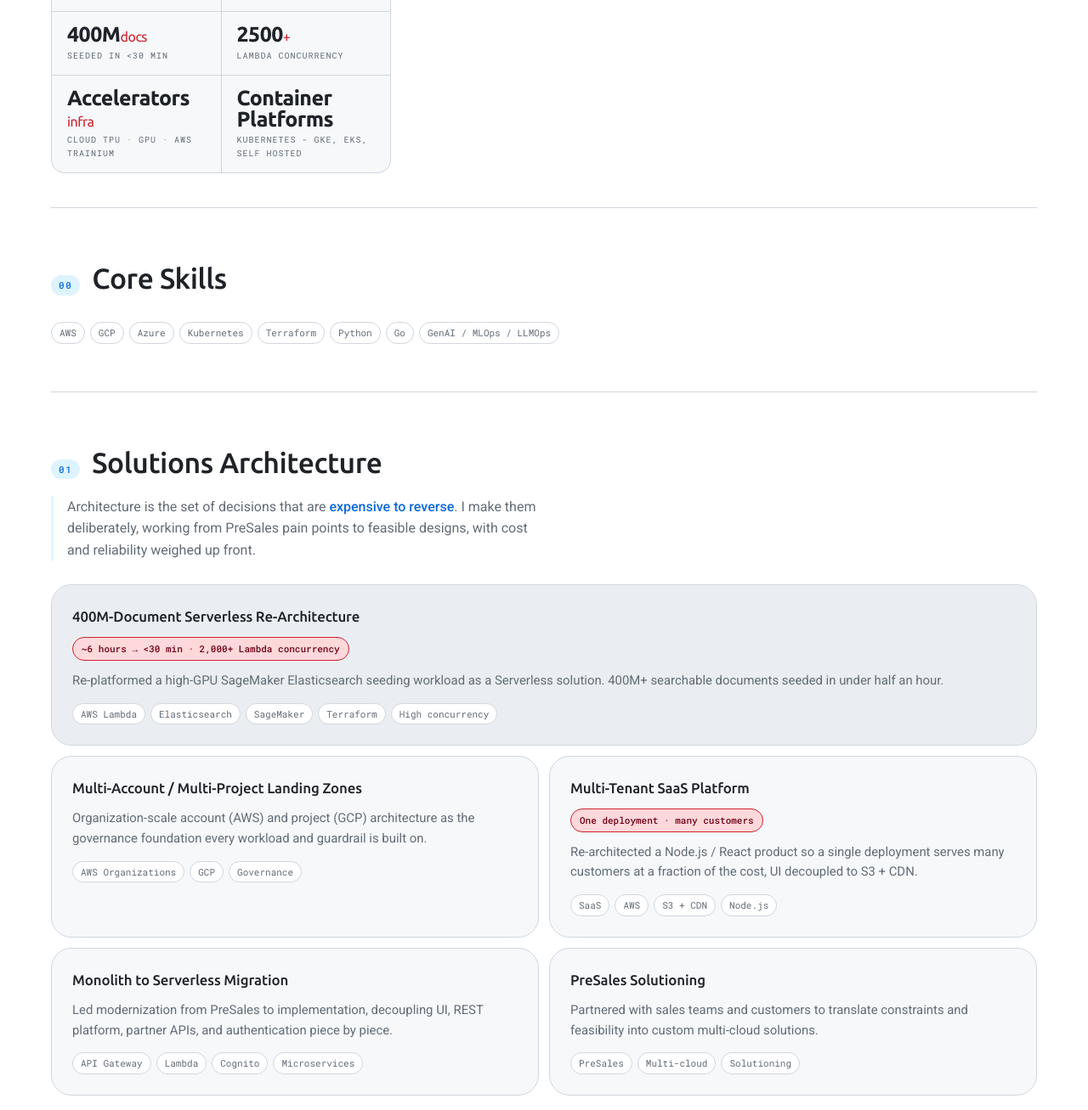
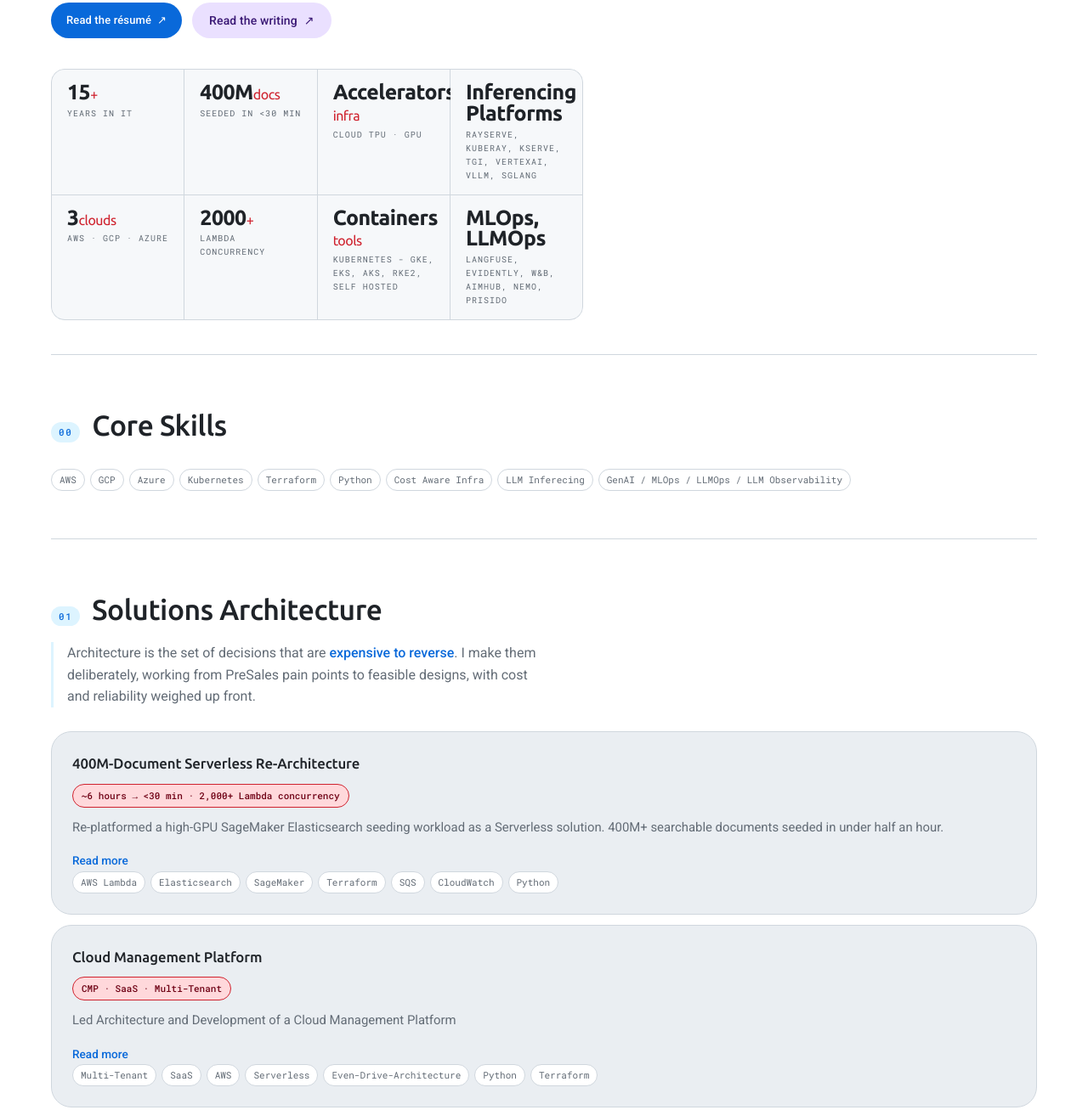
Before and after one commit to ravishtiwari/ravishtiwari.github.io, an Eleventy site: page src/index.njk in a window 1280 px wide. Shown: the part 703-2010 px from the top of the page at 85% size. Built offline with nearby package versions, Linux system fonts and the light colour scheme; Eleventy itself is replaced by a stand-in of ours; files that its build step writes are made by us from their sources; a web font is replaced by a local one.

Commit message:
Added more projects

```diff
--- a/assets/site.js
+++ b/assets/site.js
@@ -36,6 +36,24 @@
     revealEls.forEach(function (element) { observer.observe(element); });
   } else revealEls.forEach(function (element) { element.classList.add('in'); });
 
+  // Card expand / collapse
+  document.querySelectorAll('.card-expand-btn').forEach(function(btn) {
+    btn.addEventListener('click', function(e) {
+      e.stopPropagation();
+      var details = btn.previousElementSibling;
+      var expanded = btn.getAttribute('aria-expanded') === 'true';
+      if (expanded) {
+        details.classList.remove('open');
+        btn.setAttribute('aria-expanded', 'false');
+        btn.textContent = 'Read more';
+      } else {
+        details.classList.add('open');
+        btn.setAttribute('aria-expanded', 'true');
+        btn.textContent = 'Show less';
+      }
+    });
+  });
+
   if (window.pdfjsLib) window.pdfjsLib.GlobalWorkerOptions.workerSrc = 'https://cdnjs.cloudflare.com/ajax/libs/pdf.js/3.11.174/pdf.worker.min.js';
   function updatePdfUi() { document.getElementById('pdf-pages').textContent = pdfTotal ? pdfPage + ' / ' + pdfTotal : '— / —'; document.getElementById('pdf-prev').disabled = pdfPage <= 1; document.getElementById('pdf-next').disabled = pdfPage >= pdfTotal || !pdfTotal; }
   function renderPdfPage(pageNumber) { pdfDoc.getPage(pageNumber).then(function (page) { var canvas = document.getElementById('pdf-canvas'); var area = canvas.parentElement; var nativeViewport = page.getViewport({ scale: 1 }); var viewport = page.getViewport({ scale: Math.min((area.clientWidth - 48) / nativeViewport.width, 2.4) }); canvas.width = viewport.width; canvas.height = viewport.height; canvas.style.display = 'block'; page.render({ canvasContext: canvas.getContext('2d'), viewport: viewport }); }); }
--- a/assets/style.css
+++ b/assets/style.css
@@ -181,11 +181,15 @@
 
   /* M3 metric cards — surface container elevated */
   .metrics{
-    display:grid;grid-template-columns:1fr 1fr;gap:1px;
+    display:grid;grid-template-columns:repeat(4,minmax(0,1fr));grid-template-rows:repeat(2,auto);
+    grid-auto-flow:column;gap:1px;
     background:var(--md-sys-outline-variant);
     border:1px solid var(--md-sys-outline-variant);
     border-radius:var(--md-sys-shape-lg);overflow:hidden;
-    max-width:400px
+    max-width:none
+  }
+  @media(max-width:640px){
+    .metrics{grid-template-columns:repeat(2,minmax(0,1fr));grid-template-rows:none;grid-auto-flow:row}
   }
   .metric-card{background:var(--md-sys-surface-container);padding:14px 18px}
   .metric-card .val{
@@ -287,6 +291,24 @@
     font-size:1.05rem;margin-bottom:10px;letter-spacing:-.005em
   }
   .card p{margin:0 0 14px;color:var(--md-sys-on-surface-variant);font-size:.93rem;line-height:1.6}
+  /* ── card expand / collapse ─────────────────────────────────── */
+  .card-details{
+    display:none;color:var(--md-sys-on-surface-variant);
+    font-size:.91rem;line-height:1.65;
+    margin:0 0 12px;padding:10px 0 0;
+    border-top:1px solid var(--md-sys-outline-variant)
+  }
+  .card-details.open{display:block;animation:cardExpand .25s ease forwards}
+  @keyframes cardExpand{
+    from{opacity:0;transform:translateY(-6px)}
+    to{opacity:1;transform:translateY(0)}
+  }
+  .card-expand-btn{
+    font-family:var(--md-ref-typeface-plain);font-size:.85rem;font-weight:500;
+    color:var(--md-sys-primary);background:none;border:none;
+    padding:2px 0;cursor:pointer;transition:color .2s
+  }
+  .card-expand-btn:hover{color:var(--md-sys-on-surface)}
   /* M3 assist chip for metrics */
   .chip-metric{
     display:inline-flex;align-items:center;
--- a/src/_data/capabilities.yaml
+++ b/src/_data/capabilities.yaml
@@ -8,20 +8,30 @@
       metric: ~6 hours → <30 min · 2,000+ Lambda concurrency
       span: span2
       description: Re-platformed a high-GPU SageMaker Elasticsearch seeding workload as a Serverless solution. 400M+ searchable documents seeded in under half an hour.
-      tags: [AWS Lambda, Elasticsearch, SageMaker, Terraform, High concurrency]
+      details: "Re-platformed a GPU-heavy ML training pipeline into a fully serverless architecture. Converted exploratory IPython notebooks into production Lambda functions, enabling 400M+ searchable documents to be seeded in under 30 minutes with 2,000+ concurrent Lambda executions orchestrated via SQS and managed by Terraform."
+      tags: [AWS Lambda, Elasticsearch, SageMaker, Terraform, SQS, CloudWatch, Python]
+    - title: Cloud Management Platform
+      metric: CMP ·  SaaS · Multi-Tenant
+      span: span2
+      description: Led Architecture and Development of a Cloud Management Platform
+      details: "Architected and let development of a multi-tenant CMP platform on AWS. A CMP that that usage Read-Only access of customers AWS and Azure account, gathers details of spend, running infra, utilisation and other FinOps metrices. Based on FinOps metrics recommend - Cost Saving recommendations and AWS Best Practices and help customers save on infra cost, improve account security posture and implement best practices."
+      tags: [Multi-Tenant, SaaS, AWS, Serverless, Even-Drive-Architecture, Python, Terraform]
     - title: Multi-Account / Multi-Project Landing Zones
       description: Organization-scale account (AWS) and project (GCP) architecture as the governance foundation every workload and guardrail is built on.
-      tags: [AWS Organizations, GCP, Governance]
+      tags: [AWS Organizations, GCP, Governance, Landing Zones]
     - title: Multi-Tenant SaaS Platform
       metric: One deployment · many customers
-      description: Re-architected a Node.js / React product so a single deployment serves many customers at a fraction of the cost, UI decoupled to S3 + CDN.
-      tags: [SaaS, AWS, S3 + CDN, Node.js]
+      description: Re-architected a Node.js + Python and React product so a single deployment serves many customers at a fraction of the cost, UI decoupled to S3 + CDN.
+      details: "Migrated a monolithic Node.js / React application to a single-deployment multi-tenant architecture. Decoupled the UI to S3 + CDN, implemented tenant isolation at the data layer, and reduced per-customer infrastructure cost significantly compared to the original per-tenant deployment model."
+      tags: [Multi-Tenant, SaaS, AWS, S3, CDN, Node.js, Python, Terraform]
     - title: Monolith to Serverless Migration
       description: Led modernization from PreSales to implementation, decoupling UI, REST platform, partner APIs, and authentication piece by piece.
-      tags: [API Gateway, Lambda, Cognito, Microservices]
+      details: "Led end-to-end modernisation from presales solutioning through implementation. Decomposed a monolithic application by decoupling the UI first, then REST APIs, then partner integrations, and finally authentication — each phase delivered independently with zero-downtime cutover. Stack: API Gateway, Lambda, Cognito, S3."
+      tags: [API Gateway, Lambda, Cognito, Serverless]
     - title: PreSales Solutioning
       description: Partnered with sales teams and customers to translate constraints and feasibility into custom multi-cloud solutions.
       tags: [PreSales, Multi-cloud, Solutioning]
+
 - id: cloud
   index: "02"
   title: Cloud & MLOps
@@ -31,23 +41,31 @@
     - title: LLM Inference at Scale
       metric: A100 / L4 GPUs · KubeRay autoscaling
       description: Multi-GPU Llama2-based serving on GKE with vLLM and FastAPI on A100 and L4 GPUs, with GPU autoscaling driven by KubeRay.
+      details: "Deployed multi-GPU Llama 2-based serving on GKE using vLLM and FastAPI across A100 and L4 GPUs. KubeRay managed autoscaling of inference workers. Included Terraform-provisioned infrastructure, comprehensive load testing, and per-request cost estimation."
       tags: [vLLM, FastAPI, GKE, KubeRay]
     - title: Generative Media on TPU + GPU
       description: SDXL text-to-image inference on GKE with a JAX pipeline on Cloud TPU and L4 GPUs.
+      details: "SDXL text-to-image inference on GKE with a JAX pipeline on Cloud TPU v5e and L4 GPUs. Benchmarked inference latency and throughput across T4, L4, A100, and TPU v5e to justify hardware selection based on cost-per-image and quality trade-offs."
       tags: [SDXL, JAX, Cloud TPU v5e, GKE]
     - title: Gemma3 LoRA on Vertex AI
-      description: Fine-tuned model inference on Vertex AI and Llama2-based models on custom datasets using LoRA.
+      description: Fine-tuned Gemma 3 model inference on Vertex AI using LoRA adapters for domain-specific tasks.
       tags: [Vertex AI, LoRA, Fine-tuning, Gemma3]
+    - title: LLM Fine-Tuning
+      description: Custom-dataset fine-tuning of large language models using LoRA and full fine-tuning approaches.
+      tags: [LoRA, Fine-tuning, LLM, Custom Datasets]
     - title: Multi-Cloud ML Training
       metric: Cost & ROI tracked per training run
       description: PyTorch / TensorFlow on SageMaker, EC2 deep-learning VMs, GCP Compute and TPU v3 with automated provisioning.
+      details: "PyTorch and TensorFlow training workloads on SageMaker, EC2 deep-learning instances, GCP Compute Engine, and TPU v3. Included config-driven multi-region provisioning interfaces built with Python cloud SDKs, enabling training teams to select infrastructure via configuration keys. Cost and ROI tracked per training run."
       tags: [PyTorch, TensorFlow, SageMaker, TPU v3]
     - title: MLOps Lifecycle
-      description: Training-to-inference pipelines across AWS and GCP, with experiment tracking via Weights & Biases on Kubernetes.
-      tags: [MLOps, W&B, Kubernetes]
+      description: Training-to-inference pipelines across AWS and GCP, with ML experiment tracking on Kubernetes.
+      tags: [MLOps, Experiment Tracking, Kubernetes]
     - title: Serverless ML APIs
       description: Served pickle models as Lambda REST APIs with on-demand model loading and IAM-aware Python applications.
+      details: "Served scikit-learn pickle models as REST APIs via Lambda with on-demand model loading. IAM-aware Python applications ensured role-based access to model endpoints. Designed for cost efficiency — cold starts optimised via provisioned concurrency on high-traffic endpoints."
       tags: [Lambda, REST API, IAM]
+
 - id: devops
   index: "03"
   title: DevOps & DevSecOps
@@ -56,22 +74,28 @@
   cards:
     - title: Enterprise DevSecOps Pipeline
       metric: Quality + security gates inline in CI
-      description: Declarative Jenkinsfile on Azure with Ansible, SonarQube, Nexus IQ, Fortify, WebInspect, Nexus, Docker registry, and AKS.
-      tags: [Jenkins, SonarQube, Nexus IQ, Fortify, AKS]
+      description: Declarative Jenkinsfile on Azure with Ansible, SonarQube, Nexus IQ, Fortify, WebInspect, Nexus, Docker registry, and Kubernetes.
+      details: "Designed and implemented a full DevSecOps pipeline with inline quality and security gates. Build sequence: compile → SonarQube static analysis → Nexus IQ dependency scan → Fortify SAST → WebInspect DAST → artifact publish to Nexus → Docker build → Kubernetes deployment. Ansible playbooks managed environment provisioning and configuration drift."
+      tags: [Jenkins, SonarQube, Nexus IQ, Fortify, Kubernetes]
     - title: HA Kubernetes on Azure
       description: kubeadm-bootstrapped HA cluster with external etcd, HPA autoscaling, and Prometheus / Grafana monitoring.
+      details: "kubeadm-bootstrapped HA cluster with external etcd, HPA autoscaling, CSI storage provisioning, and Prometheus / Grafana monitoring. Ansible playbooks managed node provisioning and cluster lifecycle on Azure and Azure Stack environments."
       tags: [kubeadm, etcd, HPA, Prometheus, Grafana]
     - title: Org-Wide Terraform Module Factory
       metric: IaC adoption at org scale
       description: Naming and tagging factory, network factory, Go unit tests, module docs, and AWS / GCP boilerplates.
+      details: "Built an organisation-wide library of reusable Terraform modules covering networking, compute, storage, and IAM across AWS and GCP. Each module included Go-based unit tests, auto-generated documentation, and enforced naming/tagging conventions. Served as the IaC foundation for all new infrastructure provisioning."
       tags: [Terraform, Go tests, AWS, GCP]
     - title: Event-Driven Scheduled Jobs
-      description: CloudWatch, SNS, SQS, Python Lambda, DynamoDB scheduled jobs, and Slack alerts.
-      tags: [CloudWatch, SNS / SQS, DynamoDB, Slack]
+      description: CloudWatch, SNS, SQS, Python Lambda, DynamoDB scheduled jobs.
+      details: "Event-driven architecture using CloudWatch scheduled events triggering SNS/SQS message routing to Python Lambda functions. DynamoDB served as the state store for job execution tracking and idempotency."
+      tags: [CloudWatch, SNS / SQS, DynamoDB]
     - title: Dockerized Services on ECS
       span: span2
       description: Containerized services on ECS with Bitbucket-to-Jenkins-to-ECR CI/CD and automated deployment.
-      tags: [Docker, ECS, ECR, CI/CD]
+      details: "Containerised microservices deployed on ECS with ECR as the container registry. CI/CD pipeline from Bitbucket to Jenkins to ECR with automated ECS service updates. Terraform managed all infrastructure. CloudWatch alarms with Slack notifications for service health monitoring."
+      tags: [Docker, ECS, ECR, CI/CD, Slack]
+
 - id: development
   index: "04"
   title: Development
@@ -81,15 +105,26 @@
     - title: Hybrid Mobile App
       metric: Featured in Time Magazine, 2017
       description: iOS / Android application with API on AWS, Jenkins backend deployments, and Fastlane mobile releases.
+      details: "iOS and Android application serving a large-scale user base, with backend APIs on AWS Lambda. Jenkins managed backend deployments while Fastlane automated mobile releases to App Store and Google Play. Fabric.io provided crash reporting and analytics. Push notifications via SNS, email via SES, file storage on S3, and data persistence in DynamoDB."
       tags: [iOS, Android, AWS, Fastlane]
     - title: FullBridge Platform
       metric: "Role: Technical Lead"
-      description: Led architecture and delivery of the FullBridge Ruby on Rails platform alongside the 3Pillar Global engineering team.
+      description: Led architecture and delivery of the FullBridge Ruby on Rails platform.
       tags: [Ruby on Rails, Technical Lead]
     - title: Open API Platform for Partners
       metric: Reduced customer AWS spend
       description: Partner-facing API on API Gateway and Lambda with CodePipeline CI/CD, lowering AWS spend.
+      details: "Partner-facing REST API built on API Gateway and Lambda with CodePipeline CI/CD. CloudFormation templates managed multi-environment deployments. Cognito handled partner authentication with MFA. API throttling and usage quotas prevented abuse and reduced customer AWS spend."
       tags: [API Gateway, Lambda, CodePipeline]
     - title: Reporting & Background Jobs
       description: Reading-list conversion and reporting platform with notification-driven delivery and customizable workers.
+      details: "University reading-list conversion and reporting platform with notification-driven delivery, customisable worker pools, and SPARQL/RDF query patterns for semantic data. MongoDB aggregation pipelines generated complex reports with configurable templates."
       tags: [Notifications, Workers, Reporting]
+    - title: Prediction Engine
+      description: Personalised recommendation engine providing data-driven suggestions based on user profiles and activity.
+      details: "Built a prediction engine serving personalised recommendations. AWS CloudFront delivered static assets, Angular powered the frontend, and Spring MVC handled backend API logic. Dockerised deployment with Jenkins CI/CD pipelines for automated builds and releases."
+      tags: [Angular, Spring MVC, Docker, Jenkins, AWS CloudFront]
+    - title: Auction & Marketplace Platform
+      description: Full-featured web auction platform with multi-format bidding, web stores, and payment gateway integration.
+      details: "Developed a complete auction platform supporting multiple auction types (standard, reserve, Dutch). Built payment gateway abstraction layer for multi-provider support, CMS-based web store management, and concurrent bidding logic with race-condition handling. PHP backend with MySQL, jQuery frontend."
+      tags: [PHP, MySQL, jQuery, Payment Gateways, E-commerce]
--- a/src/_data/hero.yaml
+++ b/src/_data/hero.yaml
@@ -1,6 +1,6 @@
-eyebrow: Solutions Architect // Cloud · DevOps · MLOps
+eyebrow: Solutions Architect // Cloud · DevOps · MLOps · Security
 headline: Analyze the<br><span class="primary">problem first.</span><br><span class="tertiary">Pick the tool.</span>
-intro: Fifteen-plus years turning customer pain points into production systems across <strong>AWS, GCP, and Azure</strong>, from multi-account landing zones to <strong>GenAI inference at scale</strong>. I optimize for the problem in front of me, not the stack I already know.
+intro: Fifteen-plus years turning customer pain points into production systems across <strong>AWS, GCP, and Azure</strong>, from multi-account landing zones to <strong>GenAI inference at scale</strong>. I build <strong>MLOps pipelines</strong> with experiment tracking, orchestrate workloads on <strong>Kubernetes</strong> (GKE and self-hosted HA clusters), and embed <strong>DevSecOps gates</strong> — SonarQube, Fortify, Trivy, Secret Scan — inline in CI. I optimize for the problem in front of me, not the stack I already know.
 metrics:
   - value: "15"
     unit: "+"
@@ -11,21 +11,28 @@ metrics:
   - value: 400M
     unit: docs
     label: Seeded in <30 min
-  - value: "2500"
+  - value: "2000"
     unit: "+"
     label: Lambda concurrency
   - value : Accelerators
-    unit: " infra "
-    label: Cloud TPU · GPU · AWS Trainium
-  - value: Container Platforms
+    unit: " infra"
+    label: Cloud TPU · GPU
+  - value: Containers
+    unit: " tools"
+    label: Kubernetes - GKE, EKS, AKS, RKE2, Self hosted
+  - value: Inferencing Platforms
     unit: ""
-    label: Kubernetes - GKE, EKS, Self hosted
+    label: RayServe, KubeRay, KServe, TGI, VertexAI, vLLM, SGLang
+  - value: MLOps, LLMOps
+    unit: ""
+    label: LangFuse, Evidently, W&B, AIMHub, NeMo, Prisido
+
 
 profile:
   availability: AVAILABLE
   fields:
     - label: ROLE
-      value: Solutions / DevOps / MLOps Architect
+      value:  DevOps / Solutions / MLOps Architect
     - label: BASE
       value: India · <b>remote-first</b>
     - label: CLOUDS
@@ -33,9 +40,11 @@ profile:
     - label: STACK
       value: Go · Python · Node · Rails · PHP
     - label: FOCUS
-      value: <b>GenAI / MLOps/ LLMOps</b> · IaC · Cost Aware infra· Serverless
+      value: <b>GenAI / MLOps / LLMOps</b> · IaC · <s2>DevSecOps</s2> · Cost Aware Infra · Serverless · Async Architectures
     - label: GEN AI
-      value: Inferencing · LLM Observability · LLM Security · Agentic Security
+      value: Inferencing -> Selft hosted · LLM Observability · LLM Security
+    - label: SECURITY
+      value: <s2>DevSecOps </s2>  · SonarQube · Fortify · PaloAlto Prisma  · Trivy
     - label: CERTS
       value: CSA · CDA · CKA · AZ-301 · ZCE
   footer: // cost & reliability are first-class design constraints
--- a/src/_data/skills.yaml
+++ b/src/_data/skills.yaml
@@ -4,5 +4,6 @@
 - name: Kubernetes
 - name: Terraform
 - name: Python
-- name: Go
-- name: GenAI / MLOps / LLMOps
+- name: Cost Aware Infra
+- name: LLM Inferecing
+- name: GenAI / MLOps / LLMOps / LLM Observability
--- a/src/_includes/capability-section.njk
+++ b/src/_includes/capability-section.njk
@@ -9,6 +9,10 @@
         <h3>{{ card.title }}</h3>
         {% if card.metric %}<div class="chip-metric">{{ card.metric }}</div>{% endif %}
         <p>{{ card.description }}</p>
+        {% if card.details %}
+        <div class="card-details">{{ card.details | safe }}</div>
+        <button class="card-expand-btn" aria-expanded="false">Read more</button>
+        {% endif %}
         <div class="tags">{% for tag in card.tags %}<span class="tag">{{ tag }}</span>{% endfor %}</div>
       </article>
     {% endfor %}
```
Also changed, not shown: 1 other file.
